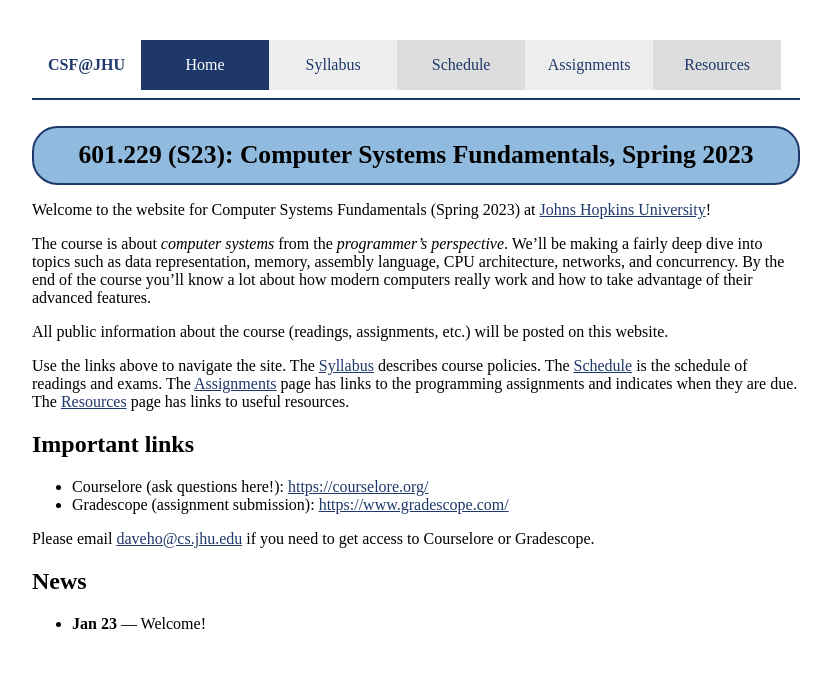
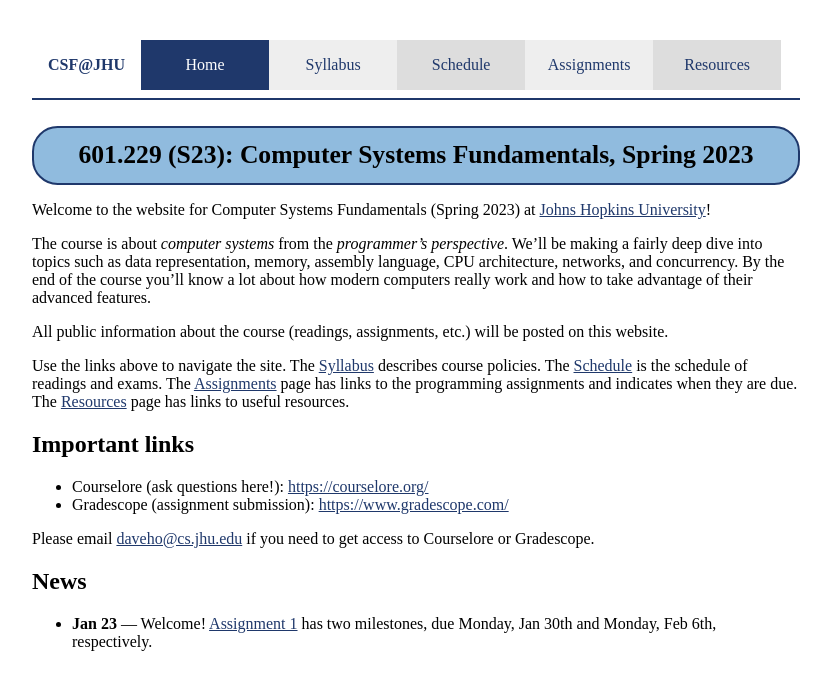
Before and after one commit to jhucsf/spring2023, a Jekyll site: the page built from index.md, in a window 1280 px wide. Shown: the top 690 px of the page, without its empty margins (224-1055 px from the left). Built offline with Jekyll 4.4.1, drawn with Linux system fonts in a browser that asks for light colours.

Commit message:
news item for assignment 1 milestones

```diff
--- a/index.md
+++ b/index.md
@@ -33,4 +33,5 @@ Gradescope.
 
 ## News
 
-* **Jan 23** — Welcome!
+* **Jan 23** — Welcome! [Assignment 1](assign/assign01.html) has two milestones,
+  due Monday, Jan 30th and Monday, Feb 6th, respectively.
```
